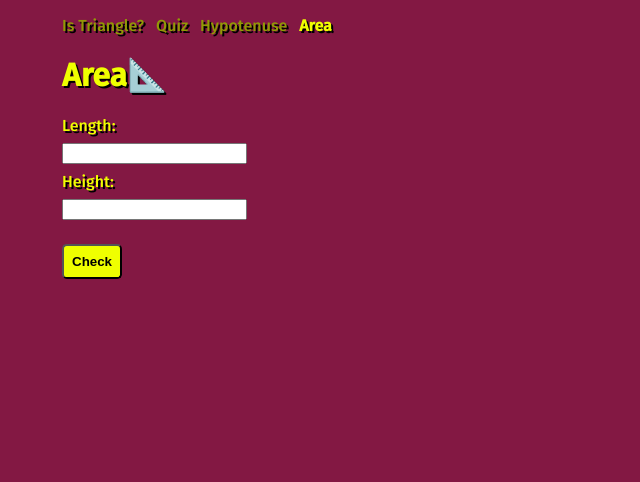
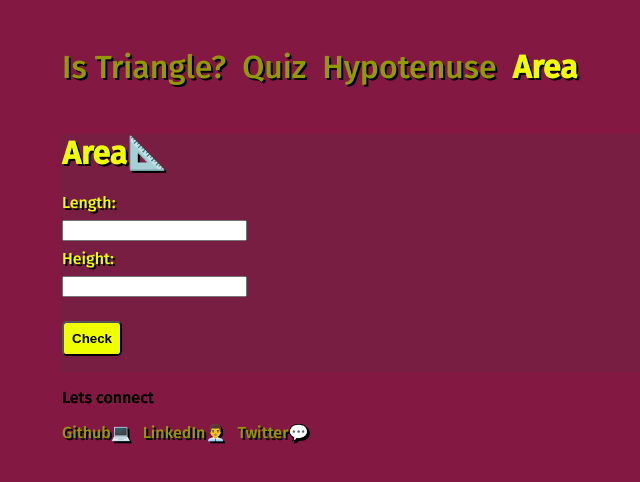
Before and after one commit to codefromrvk/fun-with-triangles, a plain HTML site: page area.html in a window 1280 px wide. Shown: the whole page, without its empty margins (258-898 px from the left). Drawn offline with Linux system fonts and the light colour scheme.

Commit message:
style- include footer

```diff
--- a/area.html
+++ b/area.html
@@ -16,11 +16,27 @@
         <a href="/hypotenuse.html">Hypotenuse</a>
         <a href="/area.html" class="active">Area</a>
     </nav>
-    <h1>Area📐</h1>
-    <label for="">Length: <input class="input-ele" type="number" name="" id=""></label>
-    <label for="">Height: <input class="input-ele" type="number" name="" id=""></label>
-    <button id="get-area">Check</button>
-    <p id="output"></p>
+    <div class="container">
+        <h1>Area📐</h1>
+        <label for="">Length: <input class="input-ele" type="number" name="" id=""></label>
+        <label for="">Height: <input class="input-ele" type="number" name="" id=""></label>
+        <button id="get-area">Check</button>
+        <p id="output"></p>
+    </div>
+
+    <footer class="footer">
+        <p style="color:black;text-shadow: 0px 0px black">Lets connect
+        </p>
+        <a target="_blank" href="https://www.github.com/codefromrvk">
+            Github💻
+        </a>
+        <a target="_blank" href="https://www.linkedin.com/in/varshith-kumar-a430a91a5/">
+            LinkedIn👨‍💼
+        </a>
+        <a target="_blank" href="https://www.twitter.com/0xrvk">
+            Twitter💬
+        </a>
+    </footer>
 
     <script src="/area.js"></script>
 
--- a/styles.css
+++ b/styles.css
@@ -28,8 +28,8 @@ a{
     font-weight:600;
 }
 nav{
-
-    margin: 1rem 0;
+   font-size: 2rem;
+   margin: 3rem 0;
 
 }
 button{
@@ -40,6 +40,17 @@ button{
     font-weight: bold;
 }
 button:hover{
-    background-color: rgb(236, 236, 72);
+    background-color:#919a05;
     cursor: pointer;
 }
+.container{
+    background-color: #771e42;
+}
+.footer{
+    margin: auto;
+}
+.footer a {
+
+    text-decoration: none;
+    color: #919a05;
+  }
```
Also changed, not shown: hypotenuse.html (+21 -5 lines), istriangle.html (+15 -1 lines), quiz.html (+15 -0 lines).
